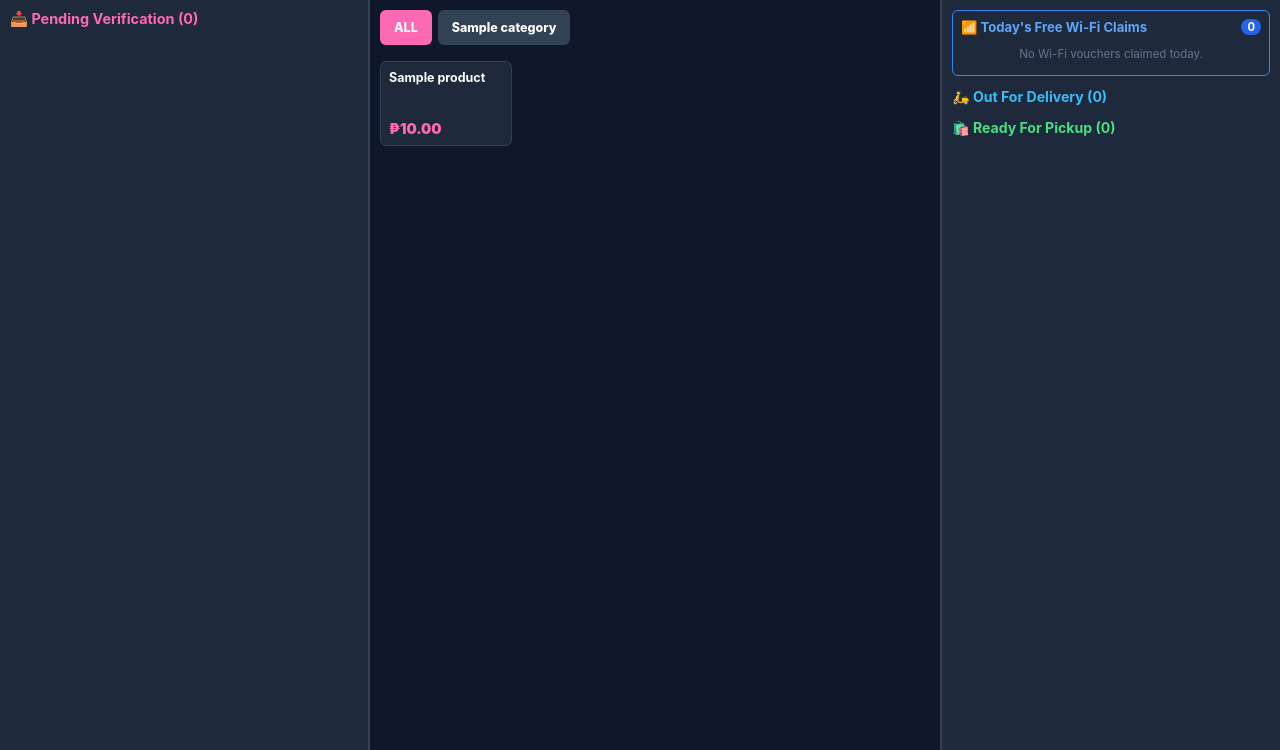
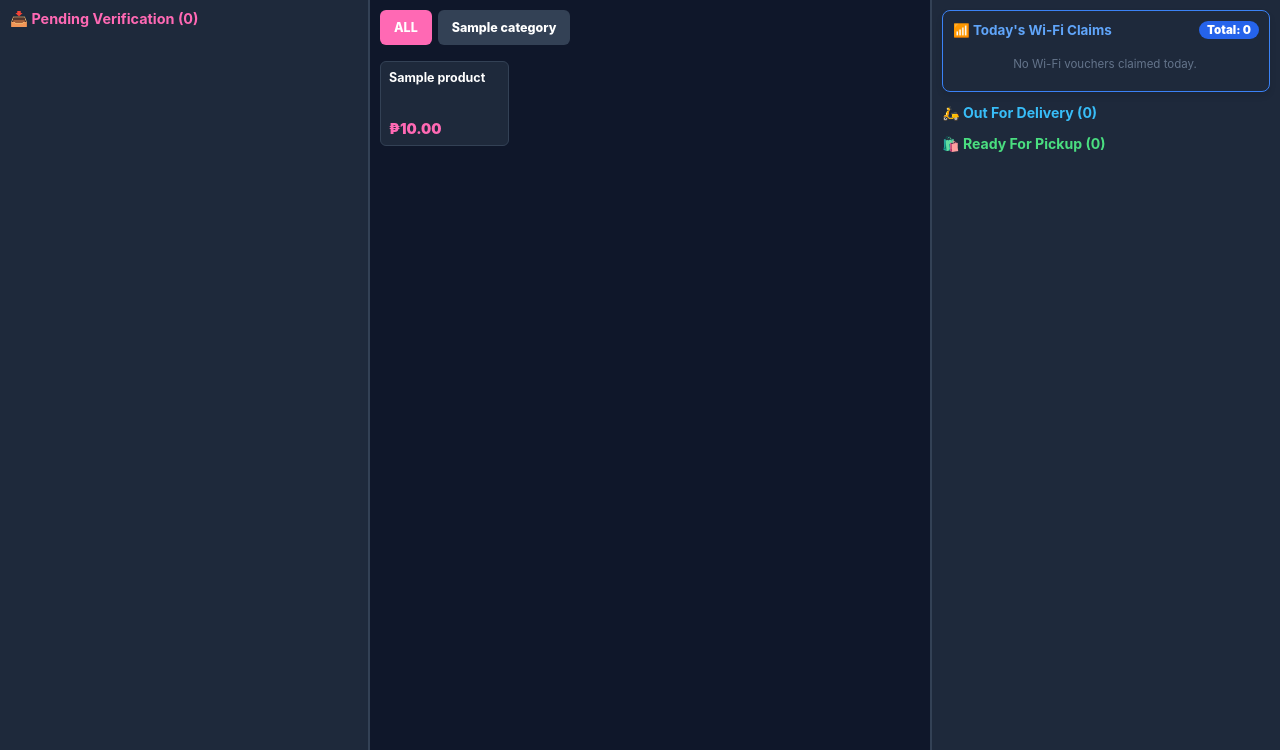
Before and after one commit to apaciblemacky-sketch/macleens-foodhouse-pos, a Flask app: page /pos/cashier in a window 1280 px wide. Shown: the part 50-800 px from the top of the page. Run offline with Flask 3, Linux system fonts and the light colour scheme; the visitor is signed in with stand-in values (Sample User, id 1); data comes from the database, SQL or seed files in the repository; tables that the repository leaves empty hold one stand-in row (values such as "Sample post").

Commit message:
Add total wifi claimed count and manual minute monitor to cashier panel

```diff
--- a/app.py
+++ b/app.py
@@ -63,6 +63,7 @@
     card_expires_at = db.Column(db.Date, nullable=True)
     last_wifi_claim = db.Column(db.Date, nullable=True)
     wifi_voucher_code = db.Column(db.String(20), nullable=True)
+    wifi_minutes_left = db.Column(db.Integer, default=10)
     created_at = db.Column(db.DateTime, default=datetime.utcnow)
 
 class DeliveryZone(db.Model):
@@ -203,7 +204,6 @@
 
 def check_operating_status():
     s = get_store_settings()
-    # Server/PH local time conversion (UTC+8)
     now_utc = datetime.utcnow()
     now_ph = (now_utc + timedelta(hours=8)).time()
 
@@ -554,6 +554,20 @@
                            pending_orders=pending_orders, ready_orders=ready_orders,
                            out_for_delivery=out_for_delivery, riders=riders,
                            today_wifi_claims=today_wifi_claims)
+
+@app.route('/pos/update-wifi-minutes/<int:cust_id>', methods=['POST'])
+@require_cashier
+def cashier_update_wifi_minutes(cust_id):
+    cust = Customer.query.get_or_404(cust_id)
+    mins = request.form.get('wifi_minutes')
+    if mins is not None:
+        try:
+            cust.wifi_minutes_left = max(0, int(mins))
+            db.session.commit()
+            flash(f"Updated Wi-Fi time for {cust.name} to {cust.wifi_minutes_left} mins.", "success")
+        except ValueError:
+            flash("Invalid minutes entered.", "error")
+    return redirect(url_for('cashier_terminal'))
 
 @app.route('/pos/verify/<int:order_id>', methods=['POST'])
 @require_cashier
@@ -990,6 +1004,7 @@
         voucher = "MFH-" + ''.join(random.choices(string.ascii_uppercase + string.digits, k=6))
         cust.last_wifi_claim = date.today()
         cust.wifi_voucher_code = voucher
+        cust.wifi_minutes_left = 10
         db.session.commit()
         flash(f"Claimed 10-Mins Free Wi-Fi! Passcode: {voucher}", "success")
     return redirect(url_for('customer_dashboard'))
--- a/templates/cashier_pos.html
+++ b/templates/cashier_pos.html
@@ -17,7 +17,7 @@
     body { background: #0f172a; color: white; height: 100vh; display: flex; flex-direction: column; overflow: hidden; }
 
     header { background: #1e293b; padding: 8px 16px; border-bottom: 2px solid #334155; display: flex; justify-content: space-between; align-items: center; }
-    .pos-layout { display: grid; grid-template-columns: 370px 1fr 340px; flex: 1; height: calc(100vh - 45px); }
+    .pos-layout { display: grid; grid-template-columns: 370px 1fr 350px; flex: 1; height: calc(100vh - 45px); }
 
     .queue-panel { background: #1e293b; border-right: 2px solid #334155; padding: 10px; overflow-y: auto; }
     .ticket-card { background: #334155; border-radius: 8px; padding: 10px; margin-bottom: 10px; border-left: 4px solid var(--hk-pink); font-size: 0.85rem; }
@@ -139,21 +139,33 @@
 
     <!-- Right Panels -->
     <div class="pickup-panel">
-      <!-- Today's Free Wi-Fi Claim Logs -->
-      <div style="background:#1e293b; border:1px solid #3b82f6; border-radius:6px; padding:8px; margin-bottom:12px;">
-        <h3 style="font-size:0.82rem; color:#60a5fa; margin-bottom:6px; display:flex; justify-content:space-between; align-items:center;">
-          <span>📶 Today's Free Wi-Fi Claims</span>
-          <span style="background:#2563eb; color:white; padding:1px 6px; border-radius:10px; font-size:0.7rem;">{{ today_wifi_claims|length }}</span>
+
+      <!-- Wi-Fi Claims & Monitor Panel -->
+      <div style="background:#1e293b; border:1.5px solid #3b82f6; border-radius:8px; padding:10px; margin-bottom:12px; box-shadow: 0 4px 6px rgba(0,0,0,0.1);">
+        <h3 style="font-size:0.84rem; color:#60a5fa; margin-bottom:8px; display:flex; justify-content:space-between; align-items:center;">
+          <span>📶 Today's Wi-Fi Claims</span>
+          <span style="background:#2563eb; color:white; padding:2px 8px; border-radius:12px; font-size:0.72rem; font-weight:900;">Total: {{ today_wifi_claims|length }}</span>
         </h3>
-        <div style="max-height:120px; overflow-y:auto;">
+        <div style="max-height:160px; overflow-y:auto; padding-right:2px;">
           {% for w in today_wifi_claims %}
-          <div style="font-size:0.75rem; padding:4px 0; border-bottom:1px dashed #334155; color:#cbd5e1;">
-            <strong>{{ w.name }}</strong> ({{ w.contact }})<br>
-            Code: <span style="color:#fbbf24; font-family:monospace; font-weight:bold;">{{ w.wifi_voucher_code }}</span>
+          <div style="font-size:0.75rem; padding:6px 0; border-bottom:1px dashed #334155; color:#cbd5e1;">
+            <div style="display:flex; justify-content:space-between; align-items:center;">
+              <strong>{{ w.name }}</strong>
+              <span style="color:#fbbf24; font-family:monospace; font-weight:bold;">{{ w.wifi_voucher_code }}</span>
+            </div>
+            <div style="color:#94a3b8; font-size:0.7rem;">📞 {{ w.contact }}</div>
+
+            <!-- Quick Edit Wi-Fi Minutes Form -->
+            <form action="/pos/update-wifi-minutes/{{ w.id }}" method="POST" style="display:flex; align-items:center; gap:4px; margin-top:4px;">
+              <span style="font-size:0.7rem; color:#38bdf8;">Time left:</span>
+              <input type="number" name="wifi_minutes" value="{{ w.wifi_minutes_left if w.wifi_minutes_left is not none else 10 }}" min="0" max="180" style="width:48px; padding:2px 4px; border:1px solid #475569; background:#0f172a; color:#fff; border-radius:4px; font-size:0.75rem; text-align:center;">
+              <span style="font-size:0.7rem; color:#94a3b8;">mins</span>
+              <button type="submit" style="background:#0284c7; color:white; border:none; padding:2px 6px; border-radius:4px; font-size:0.68rem; font-weight:bold; cursor:pointer;">Set</button>
+            </form>
           </div>
           {% endfor %}
           {% if not today_wifi_claims %}
-            <div style="font-size:0.72rem; color:#64748b; text-align:center; padding:6px 0;">No Wi-Fi vouchers claimed today.</div>
+            <div style="font-size:0.72rem; color:#64748b; text-align:center; padding:10px 0;">No Wi-Fi vouchers claimed today.</div>
           {% endif %}
         </div>
       </div>
```
